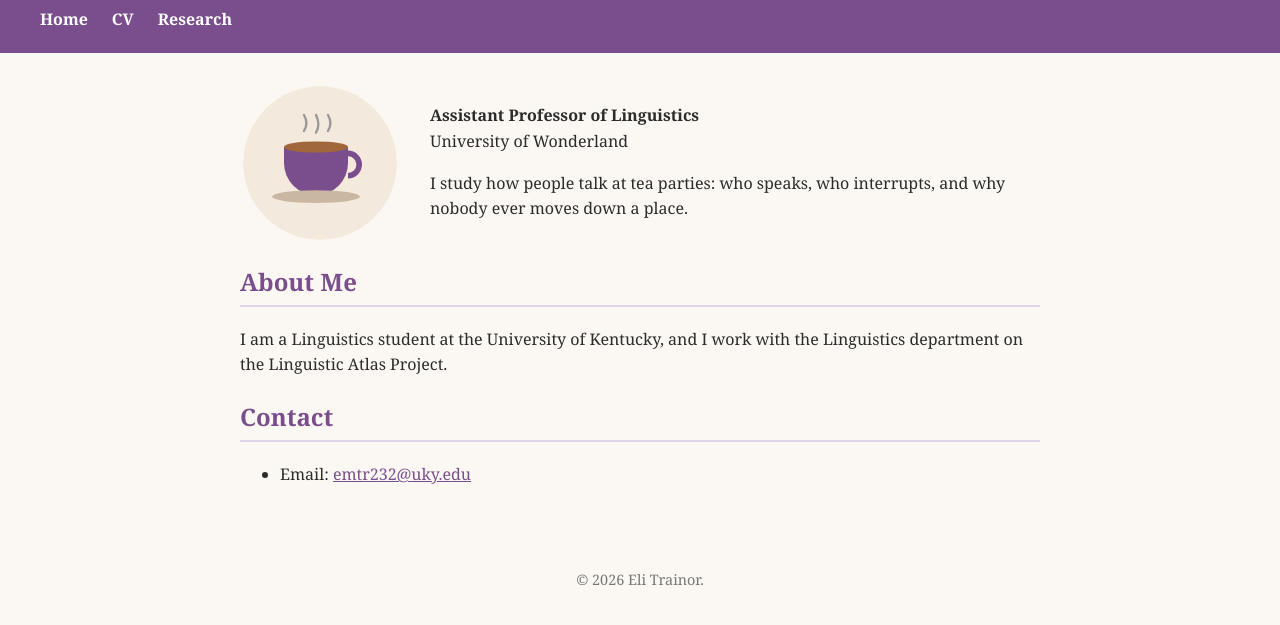
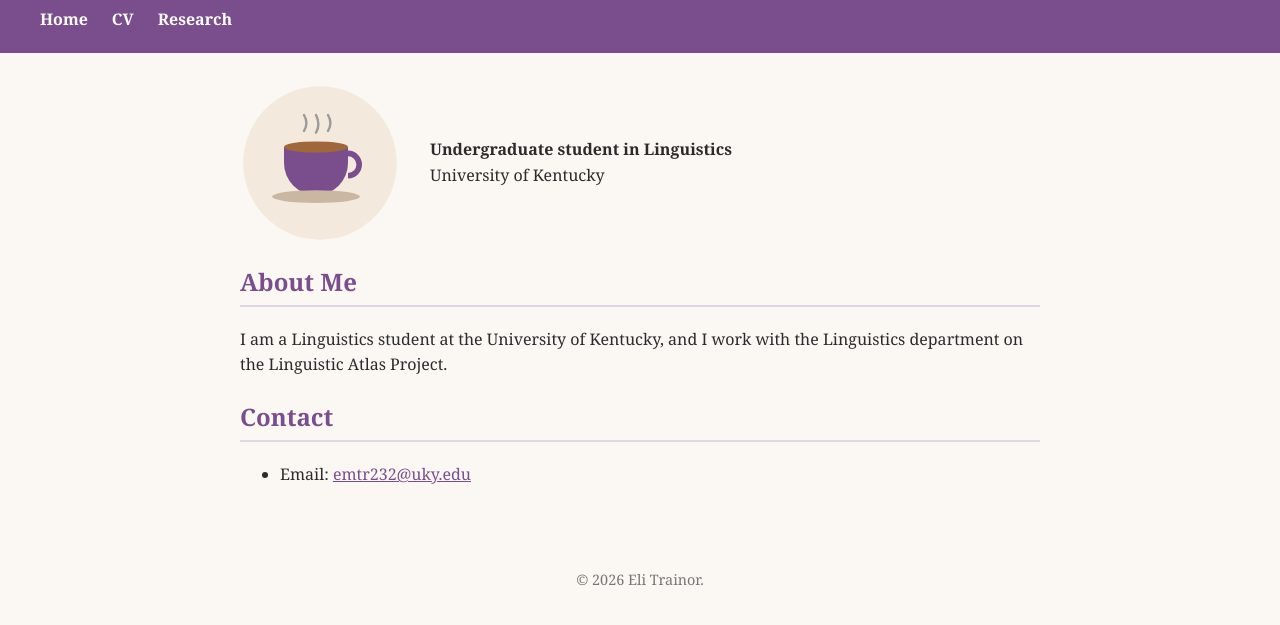
Before and after one commit to eli-tm/eli-tm.github.io, a plain HTML site: page index.html in a window 1280 px wide. Shown: the part 69-694 px from the top of the page. Drawn offline with Linux system fonts and the light colour scheme.

Commit message:
index update

```diff
--- a/index.html
+++ b/index.html
@@ -30,10 +30,8 @@
     <section class="profile">
       <img src="teacup.svg" alt="A drawing of a steaming teacup">
       <div>
-        <p><strong>Assistant Professor of Linguistics</strong><br>
-           University of Wonderland</p>
-        <p>I study how people talk at tea parties: who speaks, who interrupts, and why
-           nobody ever moves down a place.</p>
+        <p><strong>Undergraduate student in Linguistics</strong><br>
+           University of Kentucky</p>
       </div>
     </section>
 
```
